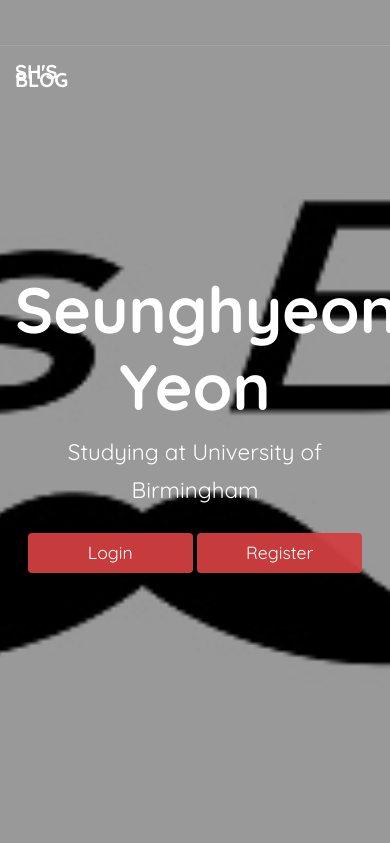
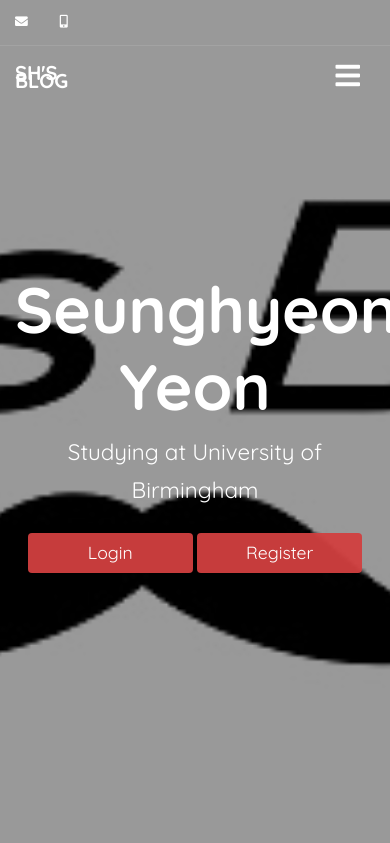
Before and after one commit to sxy771/myblog, a Django app: template mysite/templates/users/index.html in a window 390 px wide; the page is wider, and only the part inside the window is pictured. Shown: the top 843 px of that part. Run offline with Django 3.2, Linux system fonts and the light colour scheme; the template is opened without the code that fills it, so the values that code supplies are empty; some libraries are stand-ins or nearby versions; some web fonts are replaced.

Commit message:
adding icon

```diff
--- a/mysite/templates/users/index.html
+++ b/mysite/templates/users/index.html
@@ -55,11 +55,11 @@
             <div class="col-6">
               <div class="d-flex mr-auto">
                 <a href="#" class="d-flex align-items-center mr-4">
-                  <span class="icon-envelope mr-2"></span>
+                  <span class= "fas fa-envelope mr-2"></span>
                   <span class="d-none d-md-inline-block">sxy771@student.bham.ac.uk</span>
                 </a>
                 <a href="#" class="d-flex align-items-center mr-auto">
-                  <span class="icon-phone mr-2"></span>
+                  <span class="fas fa-mobile-alt mr-2"></span>
                   <span class="d-none d-md-inline-block">+82 1048760569</span>
                 </a>
               </div>
@@ -85,7 +85,7 @@
             <div class="col-10">
               <nav class="site-navigation text-right" role="navigation">
                 <div class="container">
-                  <div class="d-inline-block d-lg-none ml-md-0 mr-auto py-3"><a href="#" class="site-menu-toggle js-menu-toggle text-white"><span class="icon-menu h3"></span></a></div>
+                  <div class="d-inline-block d-lg-none ml-md-0 mr-auto py-3"><a href="#" class="site-menu-toggle js-menu-toggle text-white"><span class="fas fa-bars h3"></span></a></div>
 
                   <ul class="site-menu main-menu js-clone-nav d-none d-lg-block">
                     <li class="nav-item">
```
